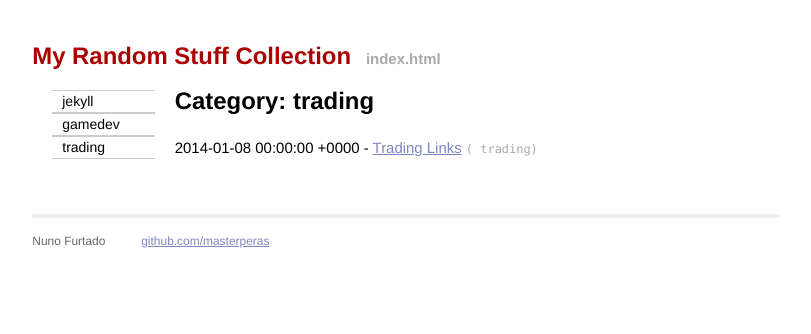
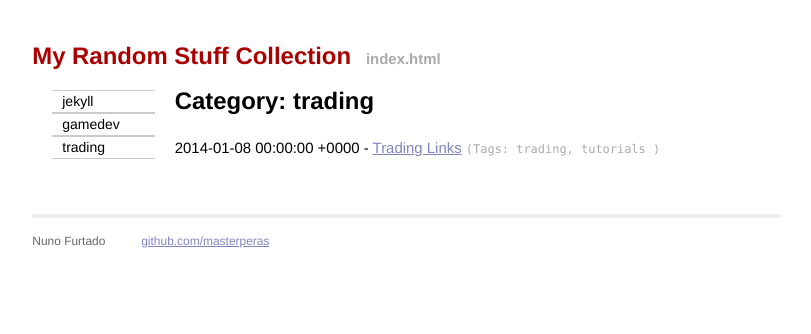
Before and after one commit to masterperas/masterperas.github.io, a Jekyll site: the page categories/trading/index.html, which Jekyll copies as it is, in a window 1280 px wide. Shown: the top 334 px of the page, without its empty margins (234-1045 px from the left). Built offline with Jekyll 4.4.1, drawn with Linux system fonts in a browser that asks for light colours; Markdown is read by kramdown in place of the engine named in the settings.

Commit message:
dont use cats in a cats list page, use tags

```diff
--- a/_layouts/category_index.html
+++ b/_layouts/category_index.html
@@ -6,6 +6,6 @@ layout: home
  <ul class="posts">
  {% for post in site.categories[page.category] %}
      <div>{{ post.date | date_to_html_string }} - <a href="{{ post.url }}">{{ post.title }}</a>
-		<span class="-display">( {{ post.categories | category_links }})</span></div>
+		<span class="-display">(Tags: {% for tag in post.tags %}{{ tag }}{% if forloop.last != true %}, {% endif %} {% endfor %})</span></div>
  {% endfor %}
  </ul>
```
